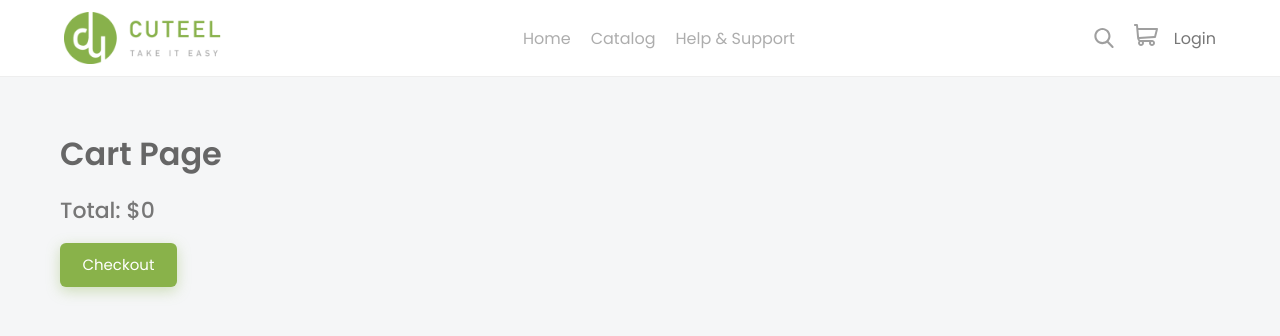
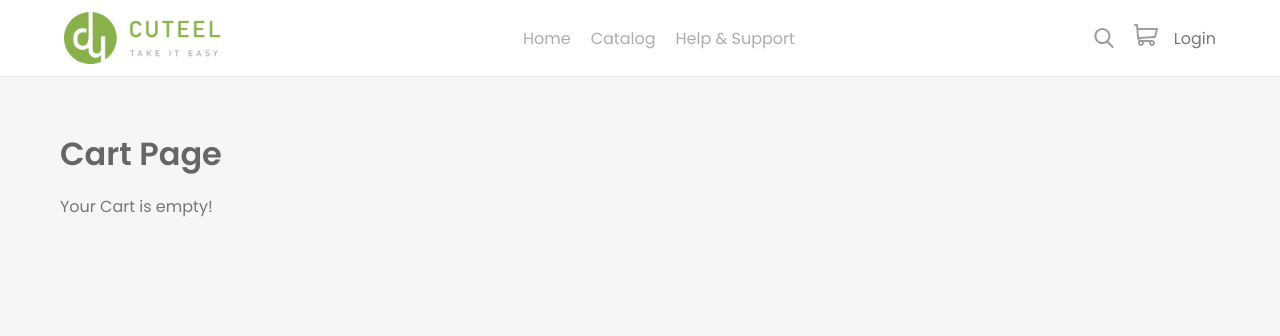
Before and after one commit to boushib/cuteel-frontend, a Next.js app: page /cart in a window 1280 px wide. Shown: the top 336 px of the page. Built offline with nearby package versions, Linux system fonts and the light colour scheme.

Commit message:
display a message if the cart is empty

```diff
--- a/pages/cart/index.tsx
+++ b/pages/cart/index.tsx
@@ -17,11 +17,21 @@ const Cart = () => {
     <div className="cart page">
       <div className="container">
         <h1>Cart Page</h1>
-        <Total>Total: ${total}</Total>
-        {products.map((p) => (
-          <CartProduct id={p._id} name={p.name} price={p.price} key={p._id} />
-        ))}
-        <Button onClick={handleCheckout}>Checkout</Button>
+        {products.length === 0 && 'Your Cart is empty!'}
+        {products.length > 0 && (
+          <>
+            <Total>Total: ${total}</Total>
+            {products.map((p) => (
+              <CartProduct
+                id={p._id}
+                name={p.name}
+                price={p.price}
+                key={p._id}
+              />
+            ))}
+            <Button onClick={handleCheckout}>Checkout</Button>
+          </>
+        )}
       </div>
     </div>
   )
```
